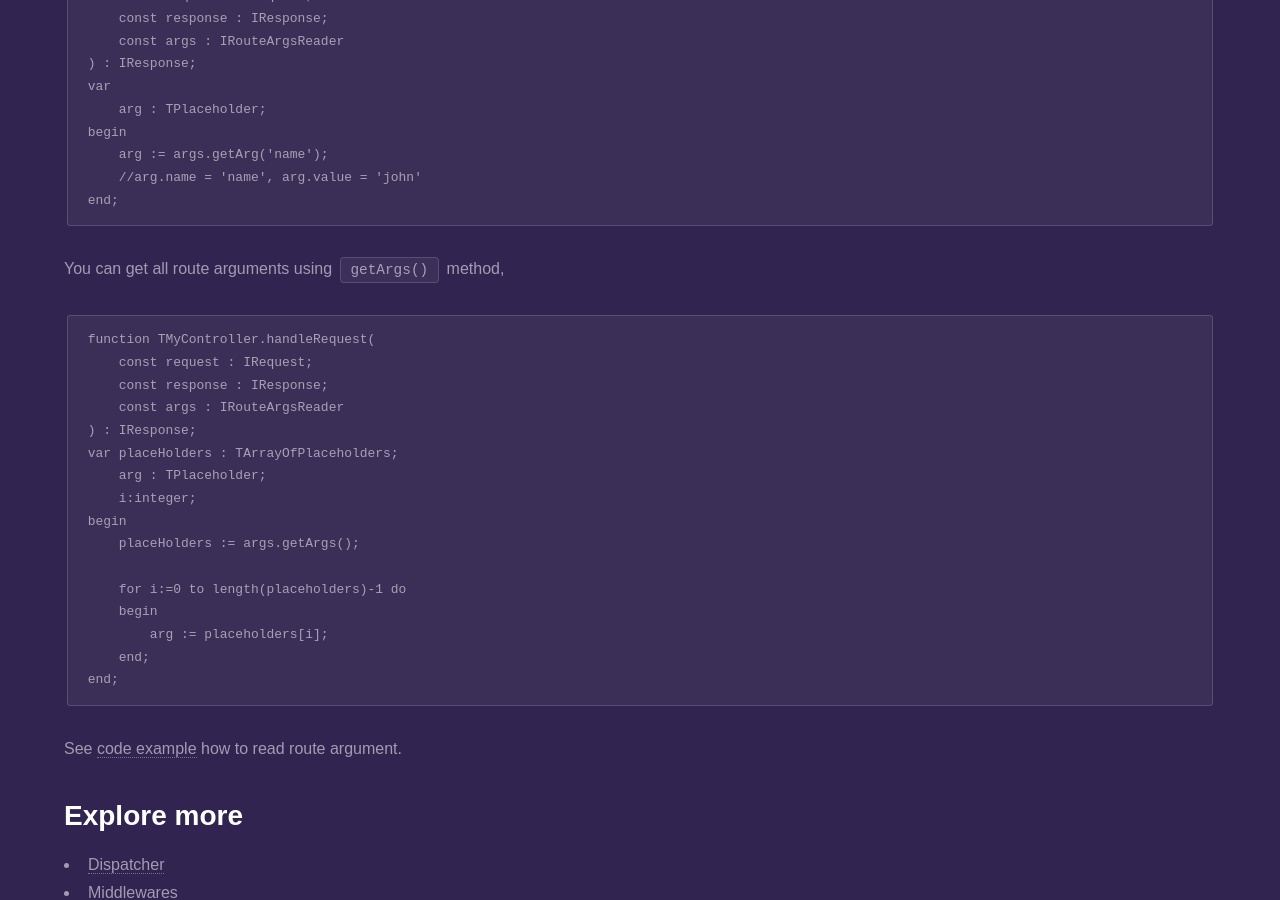
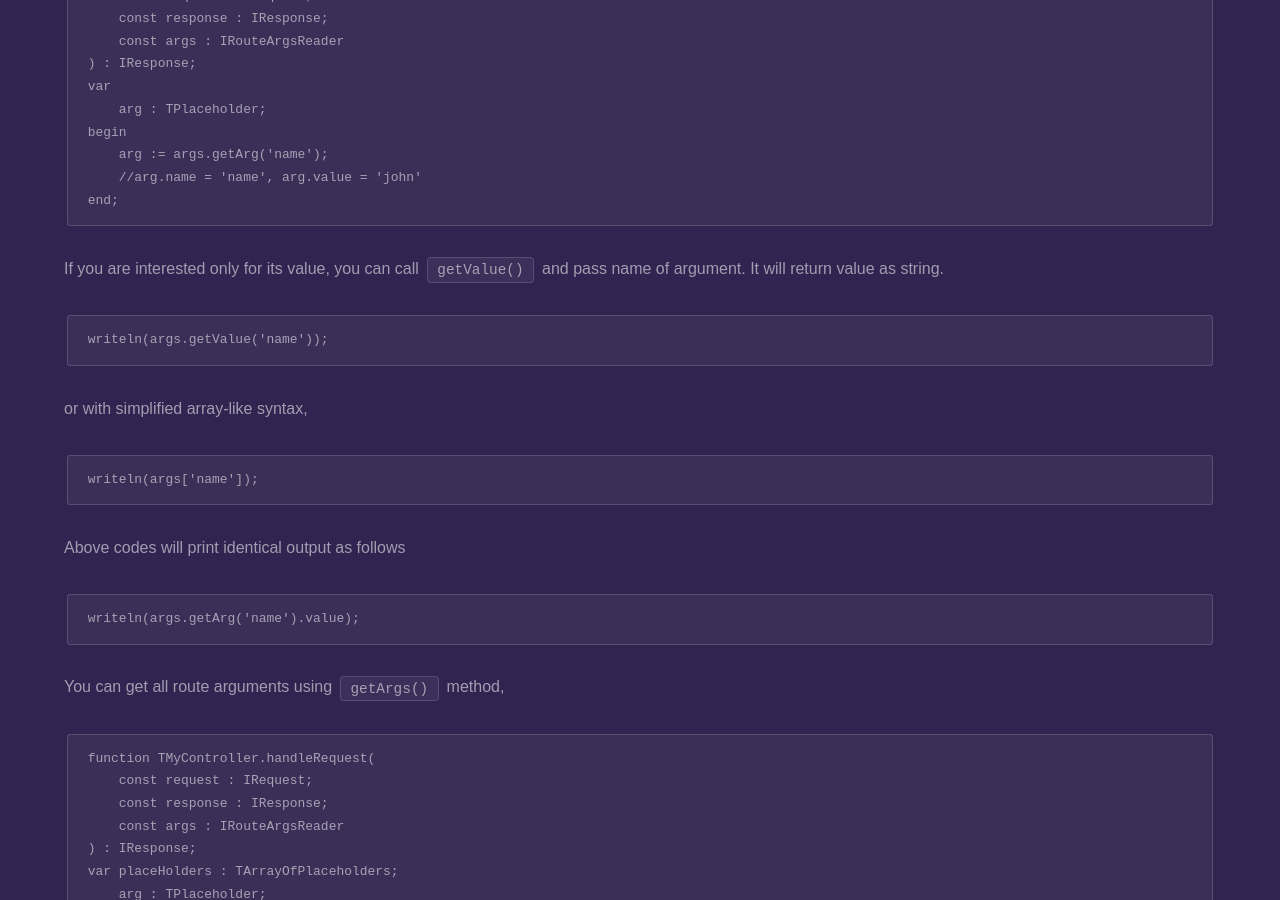
Before and after one commit to fanoframework/fanoframework.github.io, a Jekyll site: the page built from working-with-router/index.md, in a window 1280 px wide and 900 px high, scrolled down 3504 px. Built offline with Jekyll 4.4.1, drawn with Linux system fonts in a browser that asks for light colours; our own code applies the rules of GitHub Pages for plain Markdown files.

Commit message:
add content about simplified way to read route argument

````diff
--- a/working-with-router/index.md
+++ b/working-with-router/index.md
@@ -148,6 +148,23 @@ begin
 end;
 ```
 
+If you are interested only for its value, you can call `getValue()` and pass name of argument. It will return value as string.
+
+```
+writeln(args.getValue('name'));
+```
+or with simplified array-like syntax,
+
+```
+writeln(args['name']);
+```
+
+Above codes will print identical output as follows
+
+```
+writeln(args.getArg('name').value);
+```
+
 You can get all route arguments using `getArgs()` method,
 
 ```
````
